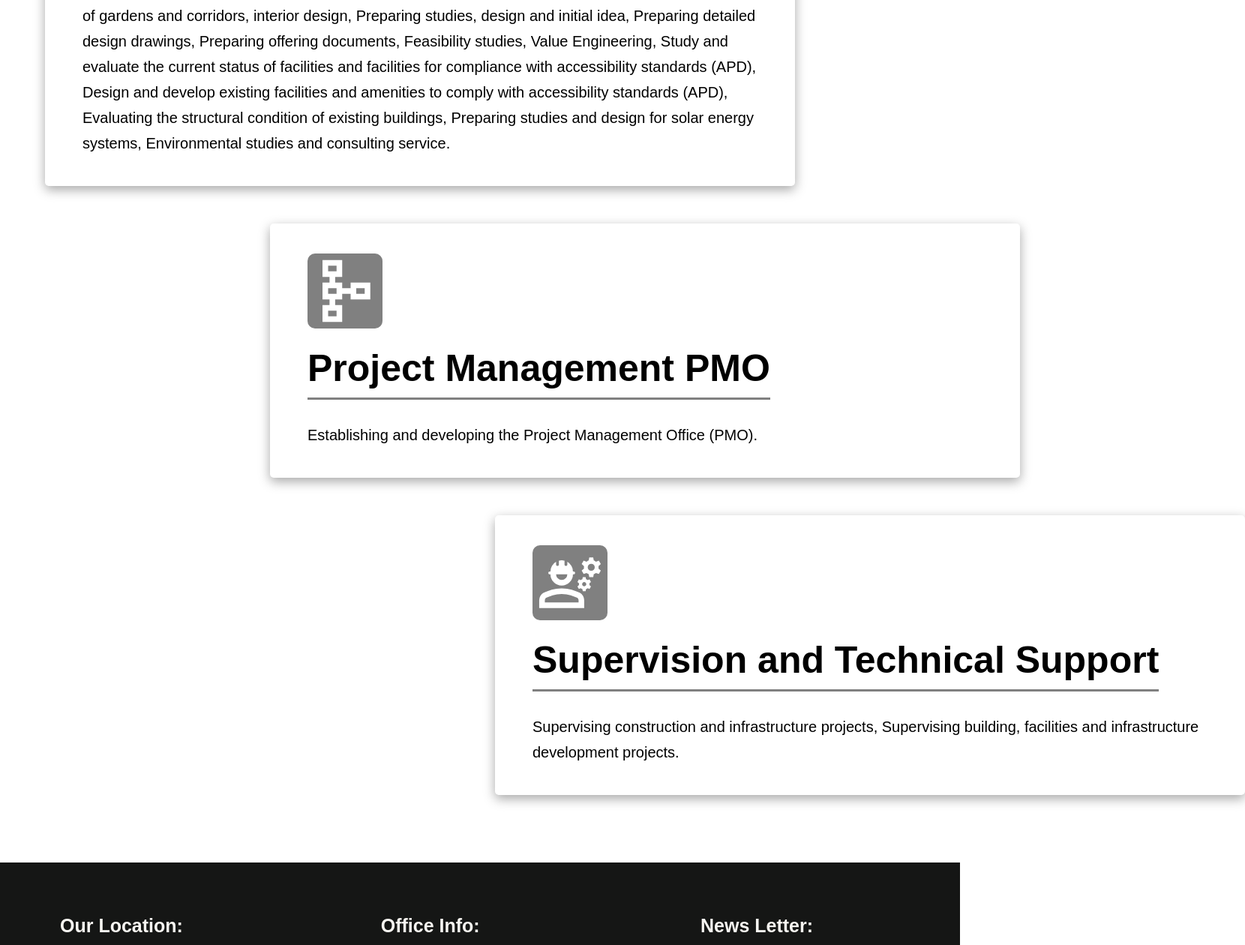
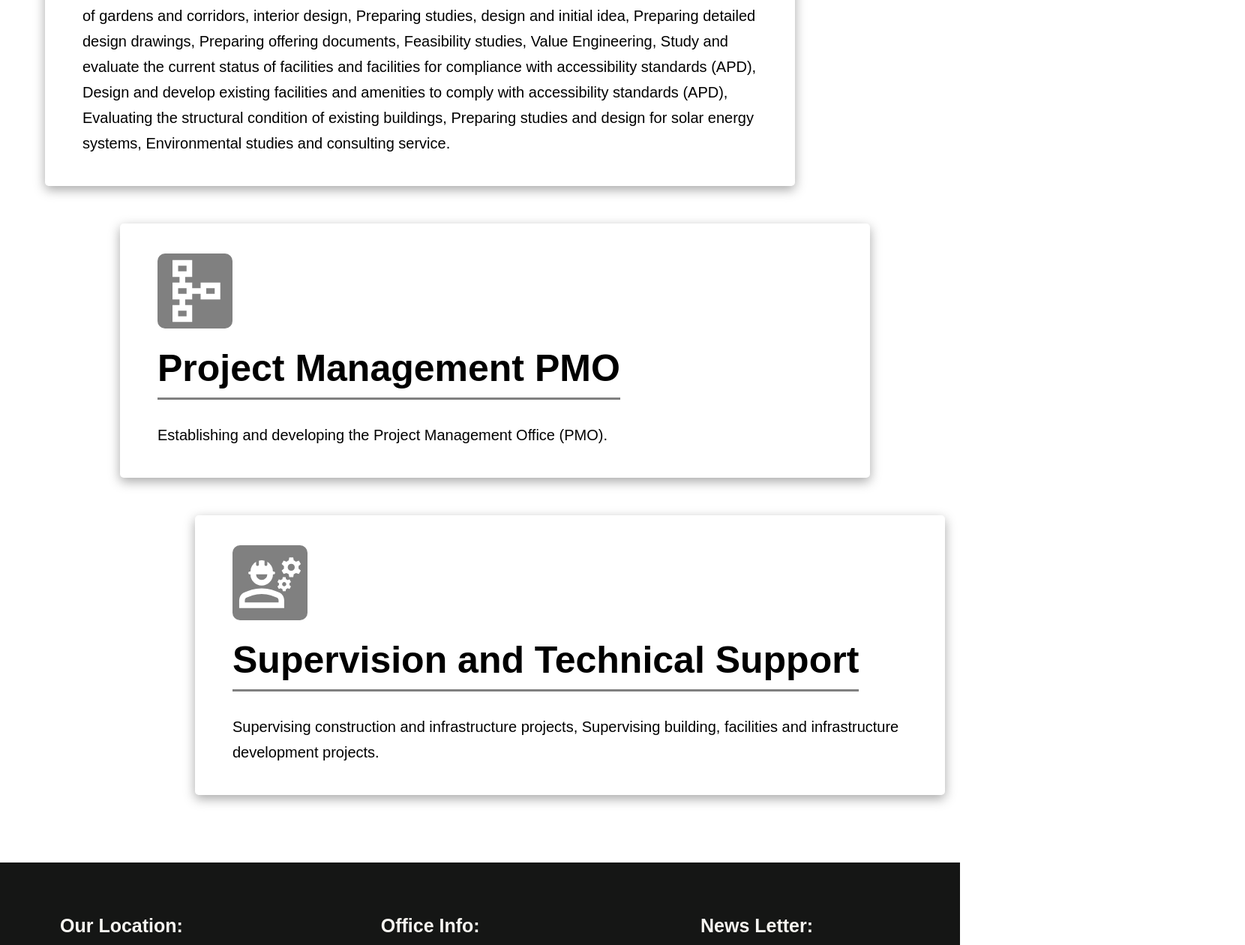
Before and after one commit to Motaz-Mukhtar/deg-client, a plain HTML site: page en/Services-en.html in a window 1280 px wide. Shown: the part 731-1991 px from the top of the page at 75% size, 1660 px wide, since content can reach past the window. Drawn offline with Linux system fonts and the light colour scheme.

Commit message:
some modifications in services page

```diff
--- a/css/Services.css
+++ b/css/Services.css
@@ -114,6 +114,12 @@ svg {
     margin-left: 10px;
 }
 
-/* .services .service:nth-child(2) .description {
-    order: 2;
-} */
+@media (max-width: 1300px) {
+    .services .service:nth-child(2) {
+        margin-left: 100px;
+    }
+
+    .services .service:nth-child(3){
+        margin-left: 200px;
+    }
+}
```
